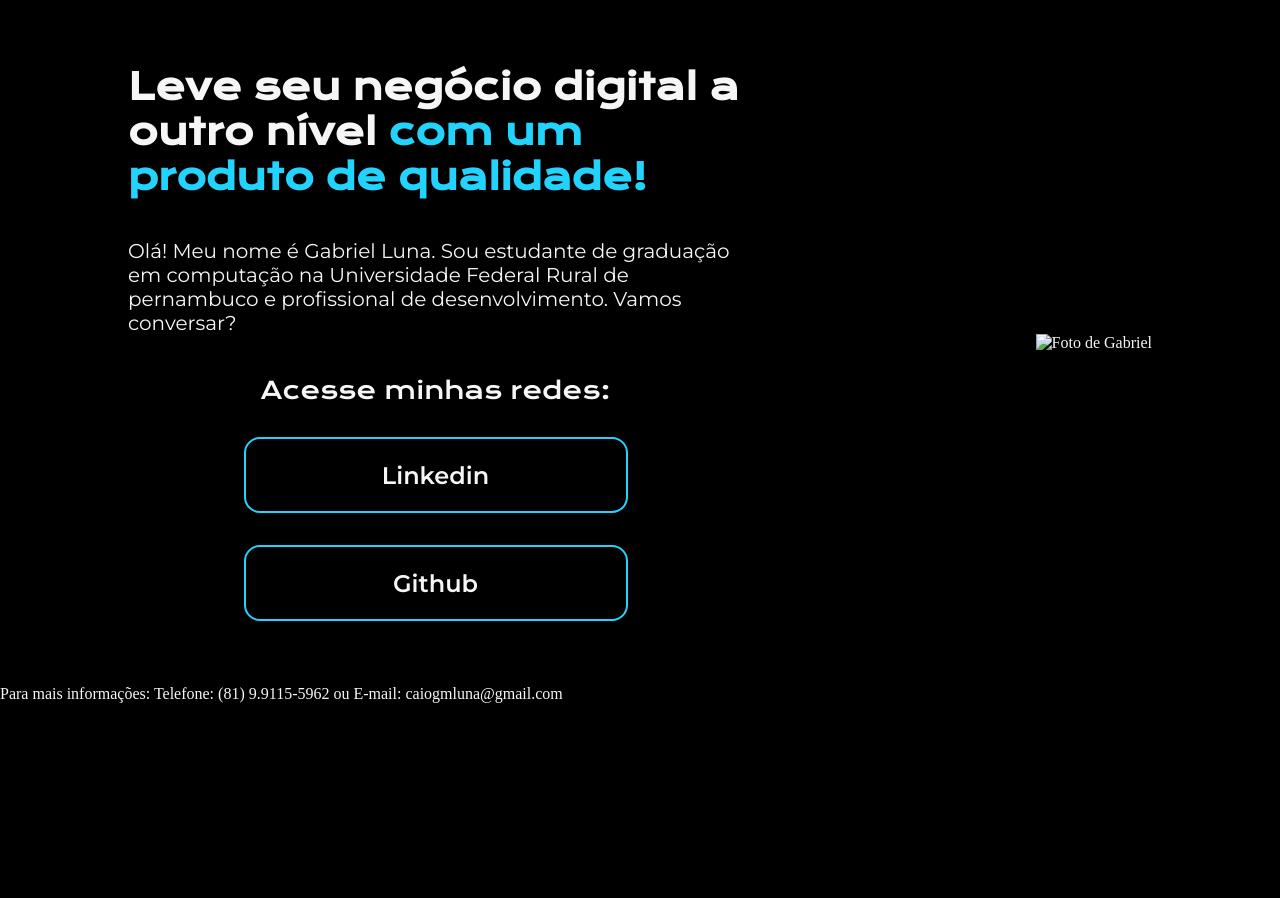
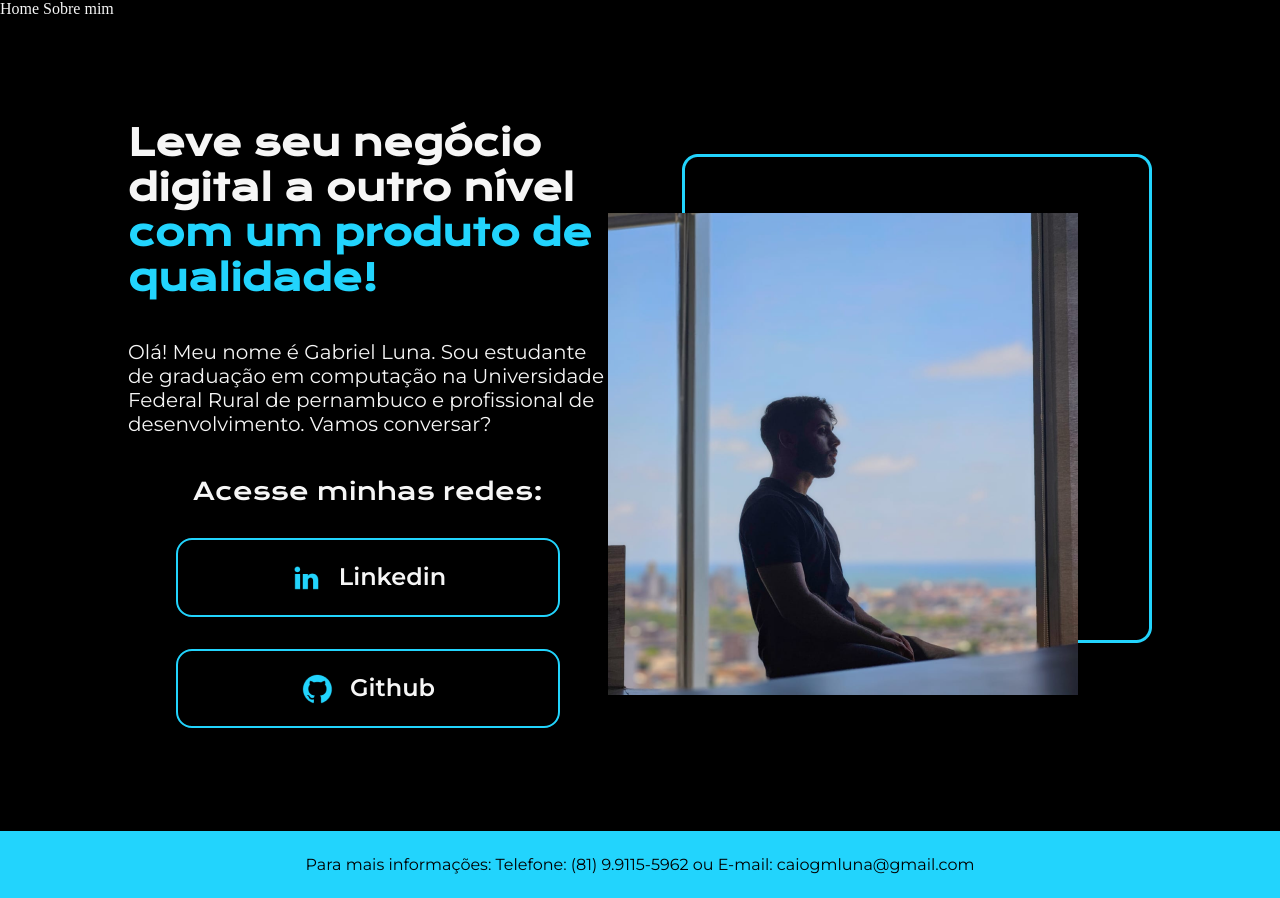
Before and after one commit to cgluna/Perfil_Portfolio, a plain HTML site: page index.html in a window 1280 px wide. Before the commit the page ends 864 px from the top, so only its background shows below. Drawn offline with nearby package versions, Linux system fonts and the light colour scheme.

Commit message:
add header and footer

```diff
--- a/index.html
+++ b/index.html
@@ -10,7 +10,12 @@
 
 <body>
 
-    <header></header>
+    <header class="cabecalho">
+        <nav class="cabecalho_menu">
+            <a class="cabecalho_menu_link">Home</a>
+            <a class="cabecalho_menu_link">Sobre mim</a>
+        </nav>
+    </header>
 
     <main class = "apresentacao">
         <section class="apresentacao__conteudo">
@@ -22,21 +27,23 @@
 
             <div class="apresentacao__links">
             <h2 class="apresentacao__links__subtitulo">Acesse minhas redes:</h2>
-            <a class="apresentacao__links__link" href="https://www.linkedin.com/in/gabriel-luna-1917b4230/">Linkedin</a>
-            <a class="apresentacao__links__link" href="https://github.com/cgluna">Github</a>
+            <a class="apresentacao__links__link" href="https://www.linkedin.com/in/gabriel-luna-1917b4230/">
+                <img src="./assets/linkedin.png">
+                Linkedin
+            </a>
+            <a class="apresentacao__links__link" href="https://github.com/cgluna">
+                <img src="./assets/github.png">
+                Github
+            </a>
             </div>
 
         </section>
 
-        <img src="Foto_portfolio.png" alt="Foto de Gabriel">
+        <img src="./assets/Foto_portfolio.png" alt="Foto de Gabriel">
     </main>
 
-    <footer>
-        <p>Para mais informações: Telefone: (81) 9.9115-5962 ou E-mail: caiogmluna@gmail.com
-        </p>
+    <footer class="rodape">
+        <p>Para mais informações: Telefone: (81) 9.9115-5962 ou E-mail: caiogmluna@gmail.com</p>
     </footer>
-
 </body>
 </html>
-
-<! pra comentar é assim mesmo kkk -->
--- a/style.css
+++ b/style.css
@@ -7,7 +7,6 @@
 }
 
 body {
-    height: 100vh;
     box-sizing: border-box;
     background-color: #000000;
     color: #F6F6F6;
@@ -19,7 +18,7 @@ strong {
 }
 
 .apresentacao {
-    margin: 5% 10%;
+    padding: 8% 10%;
     display: flex;
     align-items: center;
     justify-content: space-between;
@@ -58,6 +57,9 @@ strong {
 }
 .apresentacao__links__link { /*classe de estilização dos botões */
     border: 2px solid #22D4FD;
+    display: flex;
+    justify-content: center;
+    gap: 16px;
     width: 380px; /* ajustar largura */
     text-align: center; /* alinhar texto*/
     border-radius: 16px; /* arrendodamento */
@@ -68,3 +70,17 @@ strong {
     font-family: "Montserrat", sans-serif;
     font-weight: 600;
 }
+
+.apresentacao__links__link:hover {
+    background-color: #272727;
+}
+
+.rodape {
+    color:#000000;
+    background-color: #22D4FD;
+    padding: 24px;
+    text-align: center;
+    font-family: "Montserrat", sans-serif;
+    font-size: 24;
+    font-weight: 400;
+}
```
